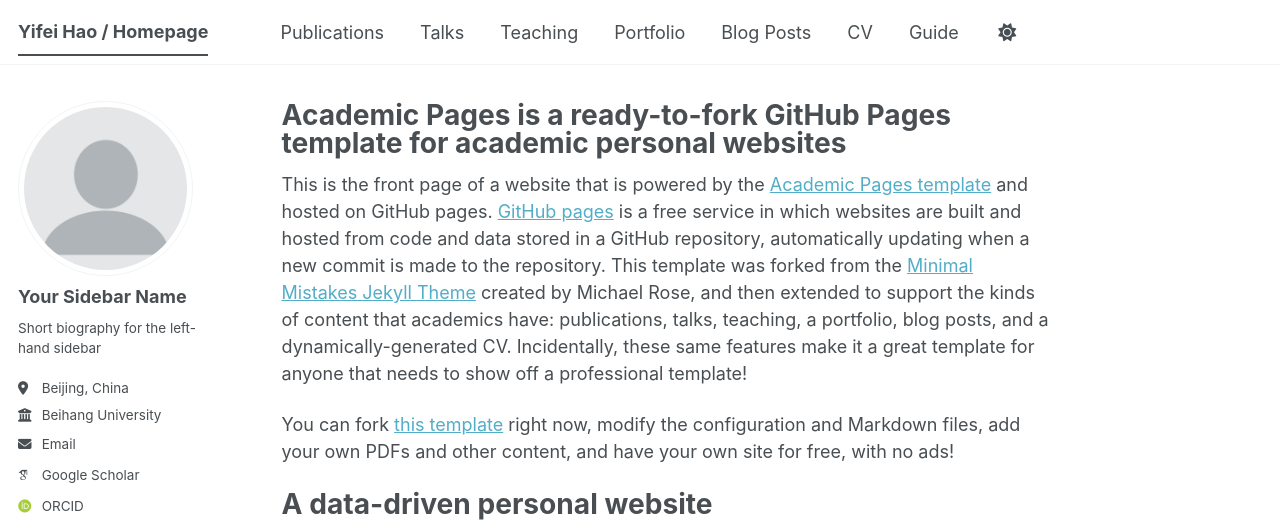
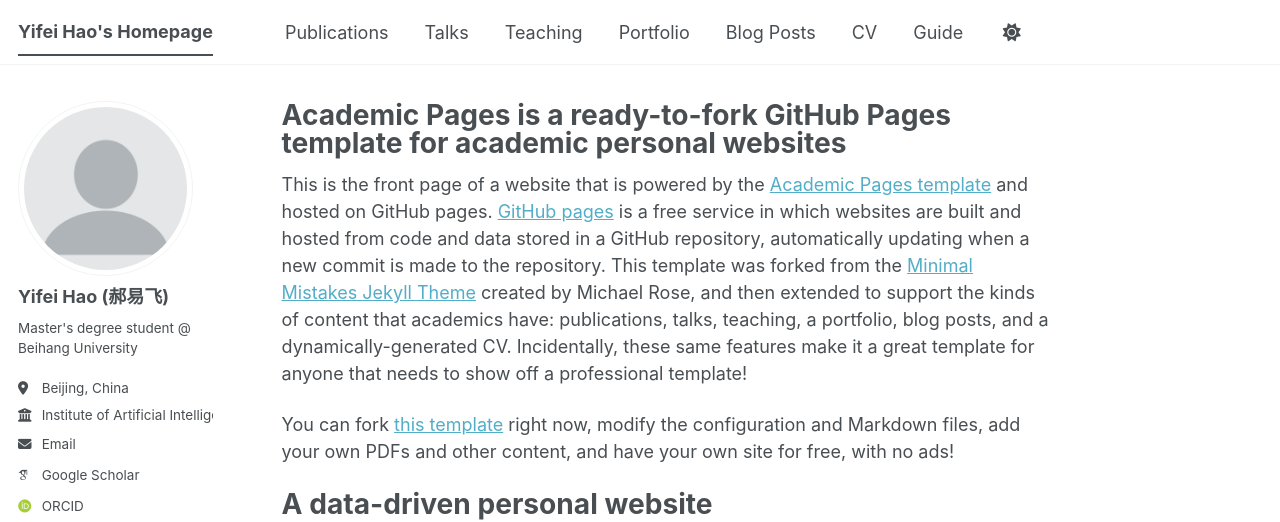
Before and after one commit to if-hyf/if-hyf.github.io, a Jekyll site: the page built from _pages/about.md, in a window 1280 px wide. Shown: the top 522 px of the page. Built offline with Jekyll 4.4.1, drawn with Linux system fonts in a browser that asks for light colours; some web fonts are replaced; a script bundle is joined from its source files by our own code; library files that are not in the unit come from our copies.

Commit message:
Update _config.yml

```diff
--- a/_config.yml
+++ b/_config.yml
@@ -9,7 +9,7 @@
 # Basic Site Settings
 locale                   : "en-US"
 site_theme               : "default" # The available themes options are "default", "air", "sunrise", "mint", "dirt" and "contrast"
-title                    : "Yifei Hao / Homepage"
+title                    : "Yifei Hao's Homepage"
 title_separator          : "-"
 name                     : &name "Yifei Hao"
 description              : &description "Yifei Hao's academic portfolio"   # Update this with a general description of your site, this is the default if not overridden by a page
@@ -24,11 +24,11 @@ repository               : "if-hyf/if-hyf.github.io"
 author:
   # Biographic information
   avatar           : "profile.png"
-  name             : "Your Sidebar Name"
+  name             : "Yifei Hao (郝易飞)"
   pronouns         : # example: "she/her"
-  bio              : "Short biography for the left-hand sidebar"
+  bio              : "Master's degree student @ Beihang University"
   location         : "Beijing, China"
-  employer         : "Beihang University"
+  employer         : "Institute of Artificial Intelligence, Beihang University"
   uri              : # URL
   email            : "haoyifei@buaa.edu.cn"
 
```
